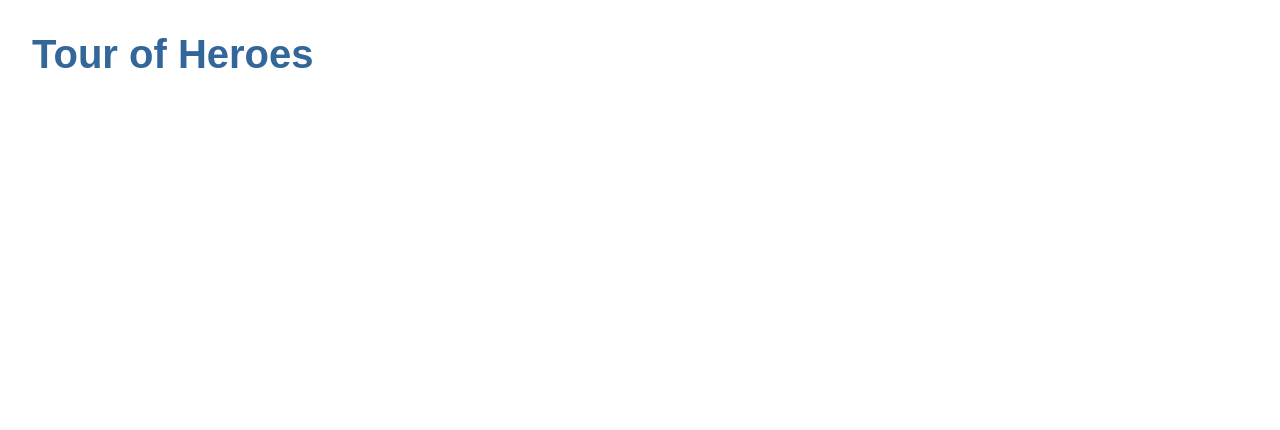
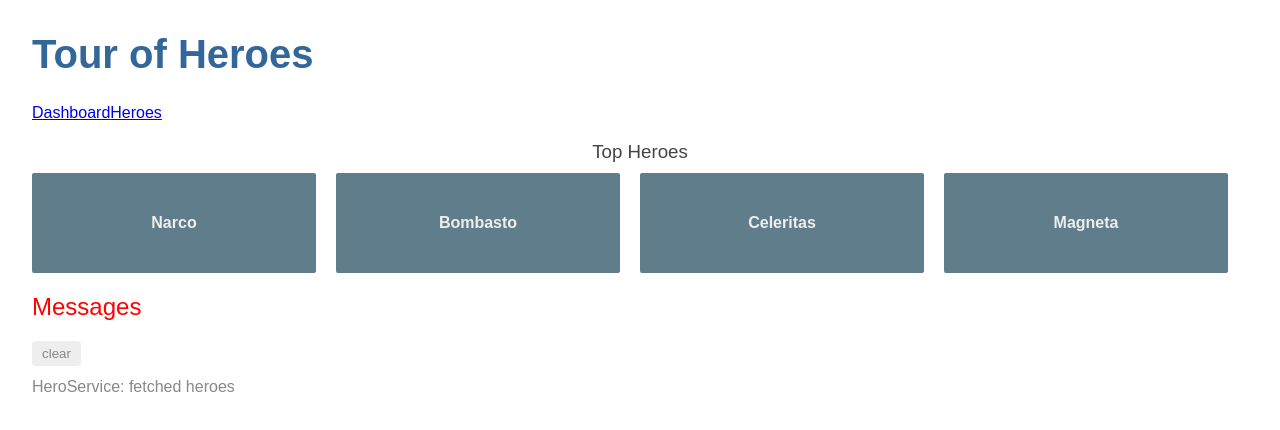
Before and after one commit to paulcmason/ng-todo, an Angular app: page /dashboard in a window 1280 px wide. Before the commit this address led to /. Shown: the top 430 px of the page. Built offline with nearby package versions, Linux system fonts and the light colour scheme.

Commit message:
Add a dashboard component

```diff
--- a/src/app/app-routing.module.ts
+++ b/src/app/app-routing.module.ts
@@ -1,8 +1,11 @@
 import { NgModule }             from '@angular/core';
 import { RouterModule, Routes } from '@angular/router';
 import { HeroesComponent }      from './heroes/heroes.component';
+import { DashboardComponent }   from './dashboard/dashboard.component';
 
 export const routes: Routes = [
+  { path: '', redirectTo: '/dashboard', pathMatch: 'full' },
+  { path: 'dashboard', component: DashboardComponent },
   { path: 'heroes', component: HeroesComponent }
 ];
 
--- a/src/app/app.component.html
+++ b/src/app/app.component.html
@@ -1,3 +1,7 @@
 <h1>{{title}}</h1>
+<nav>
+    <a routerLink="/dashboard">Dashboard</a>
+    <a routerLink="/heroes">Heroes</a>
+</nav>
 <router-outlet></router-outlet>
 <app-messages></app-messages>
--- a/src/app/app.module.ts
+++ b/src/app/app.module.ts
@@ -7,13 +7,15 @@
 import { HeroDetailComponent } from './hero-detail/hero-detail.component';
 import { MessagesComponent } from './messages/messages.component';
 import { AppRoutingModule } from './/app-routing.module';
+import { DashboardComponent } from './dashboard/dashboard.component';
 
 @NgModule({
   declarations: [
     AppComponent,
     HeroesComponent,
     HeroDetailComponent,
-    MessagesComponent
+    MessagesComponent,
+    DashboardComponent
   ],
   imports: [
     BrowserModule,
--- /dev/null
+++ b/src/app/dashboard/dashboard.component.css
@@ -0,0 +1,62 @@
+/* DashboardComponent's private CSS styles */
+[class*='col-'] {
+    float: left;
+    padding-right: 20px;
+    padding-bottom: 20px;
+  }
+  [class*='col-']:last-of-type {
+    padding-right: 0;
+  }
+  a {
+    text-decoration: none;
+  }
+  *, *:after, *:before {
+    -webkit-box-sizing: border-box;
+    -moz-box-sizing: border-box;
+    box-sizing: border-box;
+  }
+  h3 {
+    text-align: center; margin-bottom: 0;
+  }
+  h4 {
+    position: relative;
+  }
+  .grid {
+    margin: 0;
+  }
+  .col-1-4 {
+    width: 25%;
+  }
+  .module {
+    padding: 20px;
+    text-align: center;
+    color: #eee;
+    max-height: 120px;
+    min-width: 120px;
+    background-color: #607d8b;
+    border-radius: 2px;
+  }
+  .module:hover {
+    background-color: #eee;
+    cursor: pointer;
+    color: #607d8b;
+  }
+  .grid-pad {
+    padding: 10px 0;
+  }
+  .grid-pad > [class*='col-']:last-of-type {
+    padding-right: 20px;
+  }
+  @media (max-width: 600px) {
+    .module {
+      font-size: 10px;
+      max-height: 75px; }
+  }
+  @media (max-width: 1024px) {
+    .grid {
+      margin: 0;
+    }
+    .module {
+      min-width: 60px;
+    }
+  }
--- /dev/null
+++ b/src/app/dashboard/dashboard.component.html
@@ -0,0 +1,8 @@
+<h3>Top Heroes</h3>
+<div class="grid grid-pad">
+  <a *ngFor="let hero of heroes" class="col-1-4">
+    <div class="module hero">
+      <h4>{{hero.name}}</h4>
+    </div>
+  </a>
+</div>
--- /dev/null
+++ b/src/app/dashboard/dashboard.component.ts
@@ -0,0 +1,23 @@
+import { Component, OnInit } from '@angular/core';
+import { Hero } from '../hero';
+import { HeroService } from '../hero.service';
+
+@Component({
+  selector: 'app-dashboard',
+  templateUrl: './dashboard.component.html',
+  styleUrls: [ './dashboard.component.css' ]
+})
+export class DashboardComponent implements OnInit {
+  heroes: Hero[] = [];
+
+  constructor(private heroService: HeroService) { }
+
+  ngOnInit() {
+    this.getHeroes();
+  }
+
+  getHeroes(): void {
+    this.heroService.getHeroes()
+      .subscribe(heroes => this.heroes = heroes.slice(1, 5));
+  }
+}
```
Also changed, not shown: 2 other files (tests, documents, lock files or other folders).
